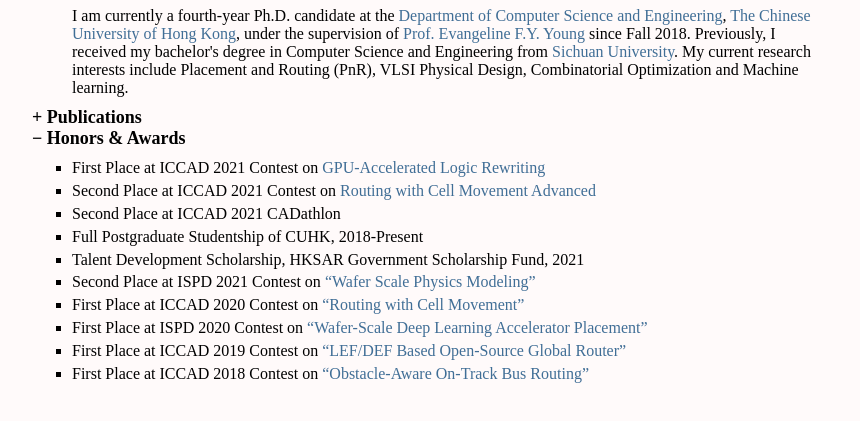
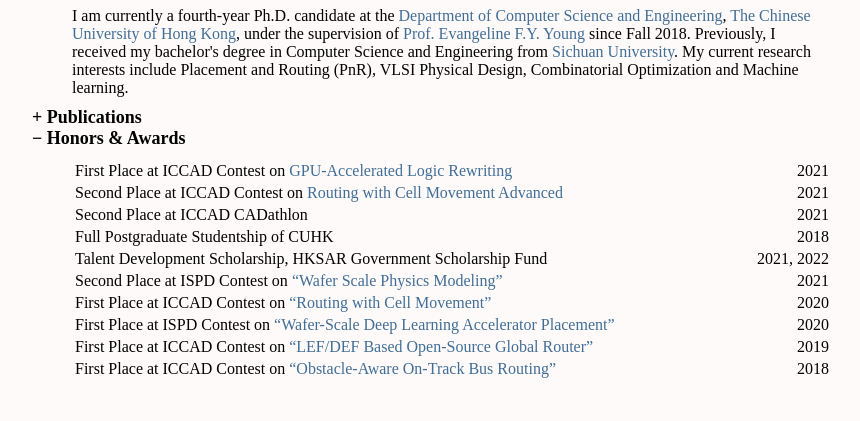
Before and after one commit to ANTICOLD/anticold.github.io, a plain HTML site: page index.html in a window 1280 px wide. Both pictures are taken after a click on the element "+ Honors & Awards". Shown: the part 255-676 px from the top of the page, without its empty margins (208-1068 px from the left). Drawn offline with Linux system fonts and the light colour scheme.

Commit message:
Update award table

```diff
--- a/index.html
+++ b/index.html
@@ -45,19 +45,19 @@
                 </div>
 
                 <h2 class="section-title">+ Honors & Awards</h2>
-                <div class="section-content">
-                    <ul>
-			<li>First Place at ICCAD 2021 Contest on <a href="http://iccad-contest.org/2021/" target="_blank">GPU-Accelerated Logic Rewriting</a></li>
-			<li>Second Place at ICCAD 2021 Contest on <a href="http://iccad-contest.org/2021/" target="_blank">Routing with Cell Movement Advanced</a></li>
-			<li>Second Place at ICCAD 2021 CADathlon</li>
-                        <li>Full Postgraduate Studentship of CUHK, 2018-Present</li>
-                        <li>Talent Development Scholarship, HKSAR Government Scholarship Fund, 2021</li>
-                        <li>Second Place at ISPD 2021 Contest on <a href="https://ispd.cc/contests/21/index.html" target="_blank">“Wafer Scale Physics Modeling”</a></li>
-                        <li>First Place at ICCAD 2020 Contest on <a href="http://iccad-contest.org/2020/" target="_blank">“Routing with Cell Movement”</a></li>
-                        <li>First Place at ISPD 2020 Contest on <a href="https://ispd.cc/contests/20/index.html" target="_blank">“Wafer-Scale Deep Learning Accelerator Placement”</a></li>
-                        <li>First Place at ICCAD 2019 Contest on <a href="http://iccad-contest.org/2019/" target="_blank">“LEF/DEF Based Open-Source Global Router”</a></li>
-                        <li>First Place at ICCAD 2018 Contest on <a href="http://iccad-contest.org/2018/" target="_blank">“Obstacle-Aware On-Track Bus Routing”</a></li>
-                    </ul>
+                <div class="section-content" style="margin-left:40px">
+                    <table class="award-table">
+                        <tr><td>First Place at ICCAD Contest on <a href="http://iccad-contest.org/2021/" target="_blank">GPU-Accelerated Logic Rewriting</a></td><td>2021</td></tr>
+                        <tr><td>Second Place at ICCAD Contest on <a href="http://iccad-contest.org/2021/" target="_blank">Routing with Cell Movement Advanced</a></td><td>2021</td></tr>
+                        <tr><td>Second Place at ICCAD CADathlon</td><td>2021</td></tr>
+                        <tr><td>Full Postgraduate Studentship of CUHK</td><td>2018</td></tr>
+                        <tr><td>Talent Development Scholarship, HKSAR Government Scholarship Fund</td><td>2021, 2022</td></tr>
+                        <tr><td>Second Place at ISPD Contest on <a href="https://ispd.cc/contests/21/index.html" target="_blank">“Wafer Scale Physics Modeling”</a></td><td>2021</td></tr>
+                        <tr><td>First Place at ICCAD Contest on <a href="http://iccad-contest.org/2020/" target="_blank">“Routing with Cell Movement”</a></td><td>2020</td></tr>
+                        <tr><td>First Place at ISPD Contest on <a href="https://ispd.cc/contests/20/index.html" target="_blank">“Wafer-Scale Deep Learning Accelerator Placement”</a></td><td>2020</td></tr>
+                        <tr><td>First Place at ICCAD Contest on <a href="http://iccad-contest.org/2019/" target="_blank">“LEF/DEF Based Open-Source Global Router”</a></td><td>2019</td></tr>
+                        <tr><td>First Place at ICCAD Contest on <a href="http://iccad-contest.org/2018/" target="_blank">“Obstacle-Aware On-Track Bus Routing”</a></td><td>2018</td></tr>
+                    </table>
                 </div>
             </div>
         </div>
--- a/styles.css
+++ b/styles.css
@@ -66,3 +66,16 @@
     margin-top: 10px;
     margin-bottom: 10px;
 }
+
+.award-table {
+    margin-top: 10px;
+    width: 100%;
+}
+
+.award-table td:nth-child(1) {
+    text-align: left;
+}
+
+.award-table td:nth-child(2) {
+    text-align: right;
+}
```
